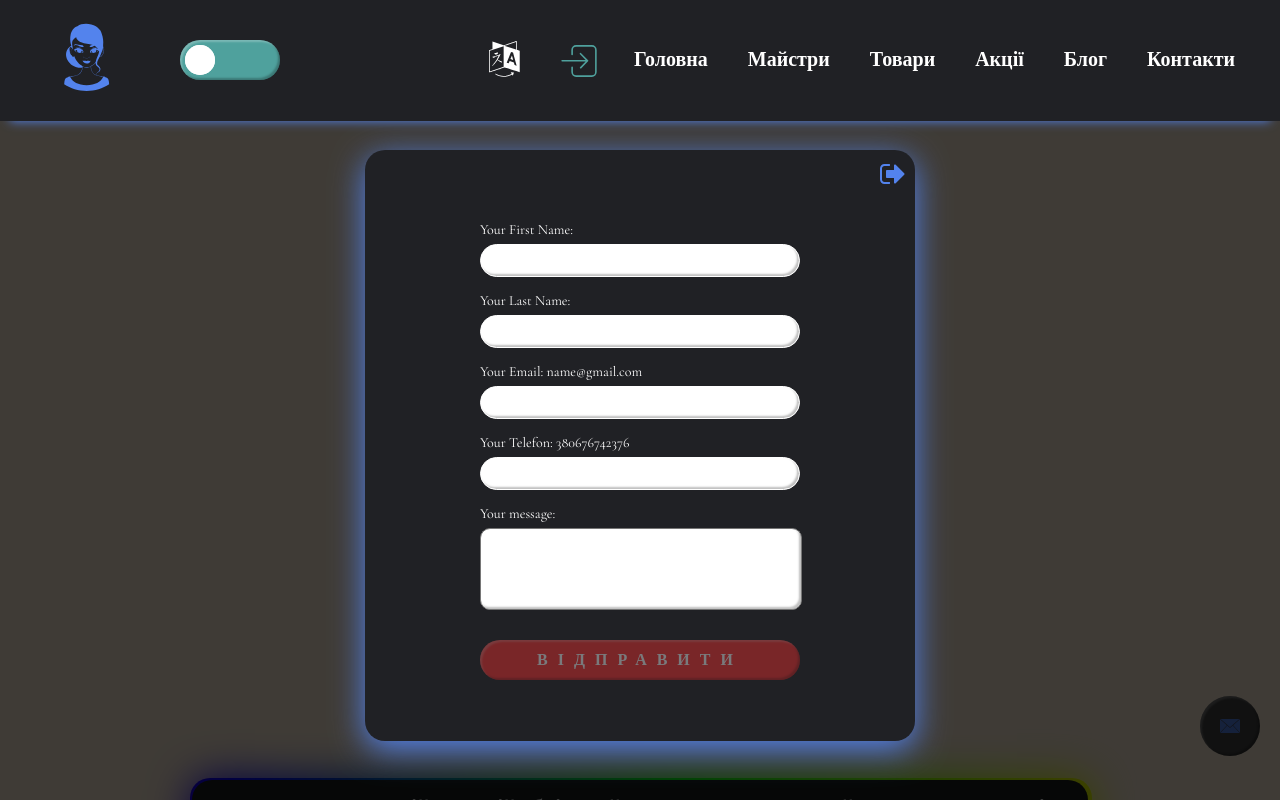
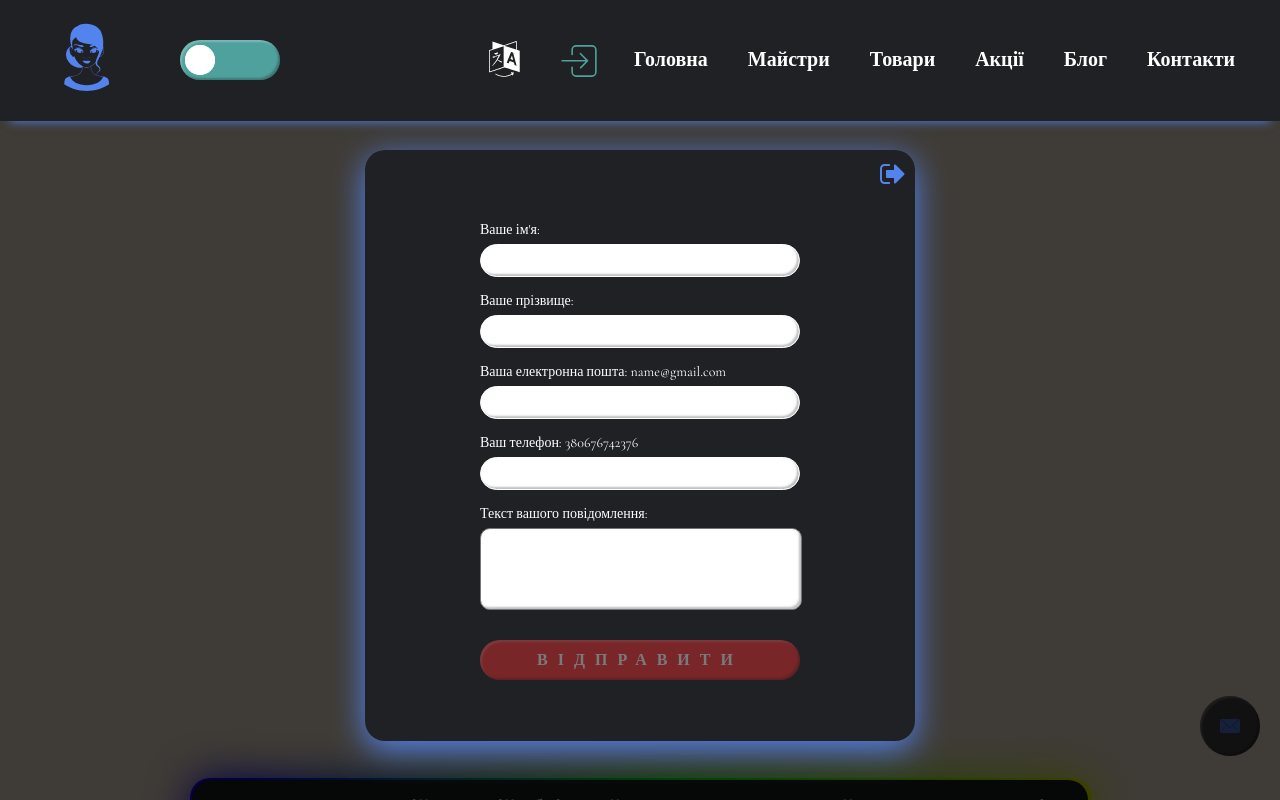
Before and after one commit to dimatany/ReactLess, a React (Create React App) app: page /registration in a window 1280 px wide. Both pictures are taken after a click on the element 1230 px from the left and 716 px from the top of the page. Shown: the top 800 px of the page. Built offline with nearby package versions, Linux system fonts and the light colour scheme; no server answers.

Commit message:
fix some bug - overflow: auto;

```diff
--- a/src/Сomponents/Comment/Comments.module.css
+++ b/src/Сomponents/Comment/Comments.module.css
@@ -50,4 +50,10 @@
   margin: 0 auto;
 }
 
+@media screen and (max-width: 720px) {
+  .blockWrap {
+    width: 90%;
+  }
+}
+
 /*# sourceMappingURL=Comments.module.css.map */
--- a/src/Сomponents/Comment/Comments.module.scss
+++ b/src/Сomponents/Comment/Comments.module.scss
@@ -62,3 +62,9 @@ $lime-green: #4fa19d;
     margin: 0 auto;
   }
 }
+
+@media screen and (max-width: 720px) {
+  .blockWrap {
+    width: 90%;
+  }
+}
--- a/src/Сomponents/Form/Form.js
+++ b/src/Сomponents/Form/Form.js
@@ -34,7 +34,7 @@ function Form({handleClick ,...props}) {
 		<>
 			<form className={styles.form} ref={form} onSubmit={handleSubmit(onSubmit)}>
 				<div className={styles.wrapForm}>
-					<label>Your Email: name@gmail.com
+					<label>Ваш Email: name@gmail.com
 						<input
 							{...register('email', {
 								required: 'Це поле потрібно заповнити!',
@@ -50,7 +50,7 @@ function Form({handleClick ,...props}) {
 						{errors.email && <span style={{ color: 'red' }}>
 							Додайте адресу у встановленому форматі!</span>}
 					</label>
-					<label>Your password:
+					<label>Ваш пароль:
 						<input
 							{...register('password')}
 							type='password'
--- a/src/Сomponents/FormFeedback/FormFeedback.js
+++ b/src/Сomponents/FormFeedback/FormFeedback.js
@@ -26,7 +26,7 @@ function FormFeedback(props) {
 
 	return (
 		<form ref={form} onSubmit={sendEmail} className={styles.form}>
-			<label>Your First Name:
+			<label>Ваше ім'я:
 				<input
 					{...register('firstName', {
 						required: 'Це поле потрібно заповнити!',
@@ -43,7 +43,7 @@ function FormFeedback(props) {
 			<span className={styles.error}>
 				{errors?.firstName && <p>{errors?.firstName?.message || 'Error!'}</p>}
 			</span>
-			<label>Your Last Name:
+			<label>Ваше прізвище:
 				<input
 					{...register('lastName', {
 						required: 'Це поле потрібно заповнити!',
@@ -60,7 +60,7 @@ function FormFeedback(props) {
 			<span className={styles.error}>
 				{errors?.lastName && <p>{errors?.lastName?.message || 'Error!'}</p>}
 			</span>
-			<label>Your Email: name@gmail.com
+			<label>Ваша електронна пошта: name@gmail.com
 				<input
 					{...register('email', {
 						required: 'Це поле потрібно заповнити!',
@@ -73,7 +73,7 @@ function FormFeedback(props) {
 			<span className={styles.error}>
 				{errors?.email && <p>{errors?.email?.message || 'Error!'}</p>}
 			</span>
-			<label>Your Telefon: 380676742376
+			<label>Ваш телефон: 380676742376
 				<input
 					{...register('telefon', {
 						required: 'Це поле потрібно заповнити!',
@@ -90,7 +90,7 @@ function FormFeedback(props) {
 			<span className={styles.error}>
 				{errors?.telefon && <p>{errors?.telefon?.message || 'Error!'}</p>}
 			</span>
-			<label>Your message:
+			<label>Текст вашого повідомлення:
 				<textarea
 					{...register('textMessage', {
 						required: 'Це поле потрібно заповнити!',
```
Also changed, not shown: 1 other file (tests, documents, lock files or other folders).
